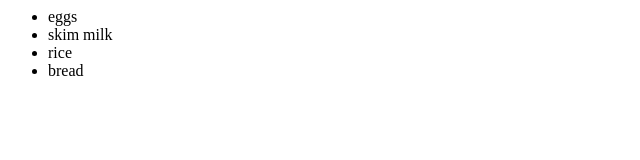
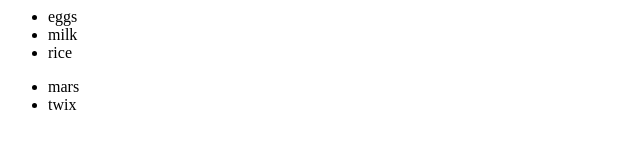
Before and after one commit to malkhalaf/ProjectX, a plain HTML site: page index.html in a window 1280 px wide. Shown: the whole page, without its empty margins (0-640 px from the left). Drawn offline with Linux system fonts and the light colour scheme.

Commit message:
changed index.html

```diff
--- a/index.html
+++ b/index.html
@@ -3,14 +3,18 @@
 	<title>MyShoppingList</title>
 </head>
 <body>
-	<div>
+	<module-one>
 		<ul>
 			<li>eggs</li>
-			<li>skim milk</li>
+			<li>milk</li>
 			<li>rice</li>
-			<li>bread</li>
-
 		</ul>
-	</div>
+	</module-one>
+	<module-two>
+		<ul>
+			<li>mars</li>
+			<li>twix</li>
+		</ul>
+	</module-two>
 </body>
 </html>
```
